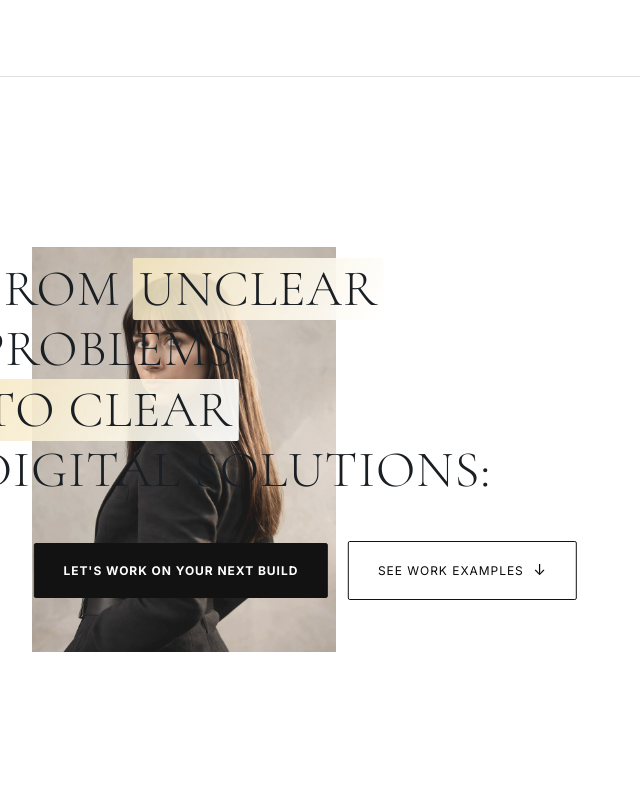
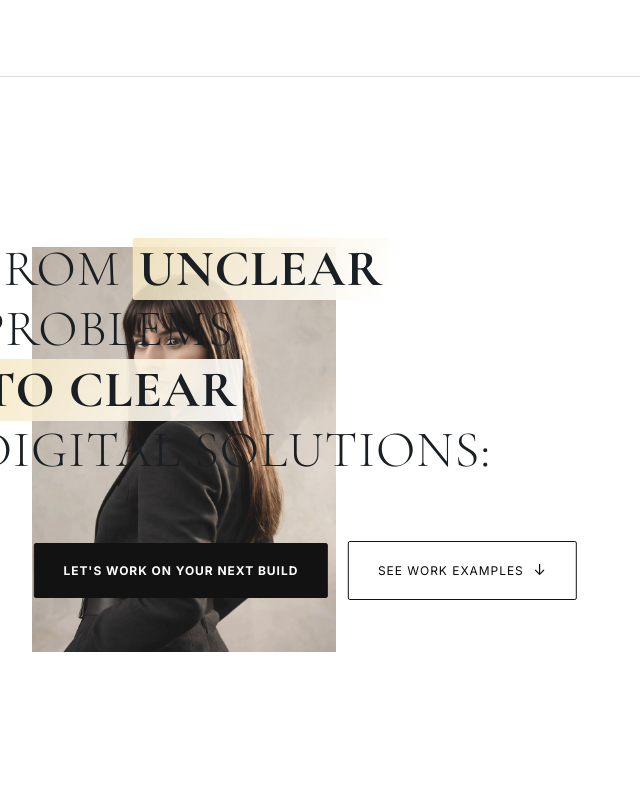
Before and after one commit to Irene2828/porfoliojuly, a Next.js app: page / in a window 1280 px wide. Shown: the top 800 px of the page, without its empty margins (0-640 px from the left). Built offline with nearby package versions, Linux system fonts and the light colour scheme; no server answers; the database is empty.

Commit message:
Revert header styling, bold headline highlighted terms, and lift headline 10% higher with CTA compensation

```diff
--- a/src/app/components/Header.css
+++ b/src/app/components/Header.css
@@ -15,7 +15,7 @@
   display: flex;
   justify-content: space-between; /* space-between to push links left and tagline right */
   align-items: center;
-  padding: 1.5rem 2rem; /* moved header higher */
+  padding: 1.875rem 2rem;
   z-index: 100;
   pointer-events: none; /* Let clicks pass through if empty space */
 }
@@ -87,7 +87,7 @@
 .nav-link {
   font-family: var(--font-sans);
   font-size: 0.9rem;
-  font-weight: 700; /* equally bolded now */
+  font-weight: 500;
   letter-spacing: 0.1em;
   color: #55606a;
   text-decoration: none;
--- a/src/app/components/Hero.css
+++ b/src/app/components/Hero.css
@@ -121,7 +121,7 @@
   display: flex;
   flex-direction: column;
   align-items: flex-start;
-  margin-top: -6.25rem; /* moved another 10% lower */
+  margin-top: -7.5rem; /* lifted 10% higher */
   margin-bottom: 2rem;
   max-width: 600px; /* Adjusted wider to match 10% container increase */
 }
@@ -161,6 +161,7 @@
   box-decoration-break: clone;
   -webkit-box-decoration-break: clone;
   display: inline;
+  font-weight: 700; /* bolded */
 }
 
 .hero-intro-text {
@@ -260,7 +261,7 @@
   justify-content: flex-end; /* aligned by right */
   align-items: center;
   gap: 1.25rem;
-  margin-top: 2.53rem; /* compensated to keep CTAs locked in place */
+  margin-top: 3.78rem; /* compensated to keep CTAs locked in place */
 }
 
 .hero-image-wrapper {
```
